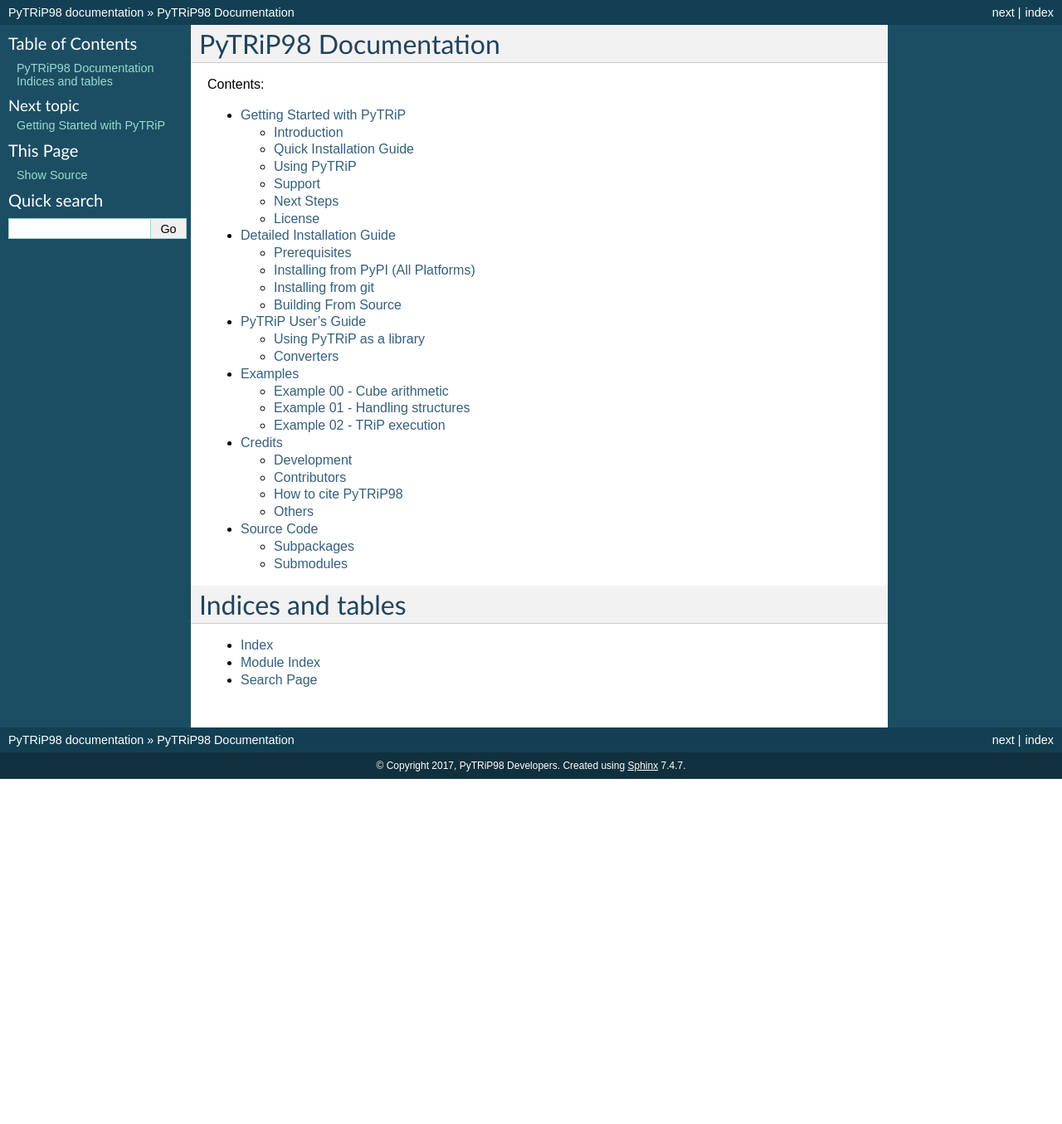
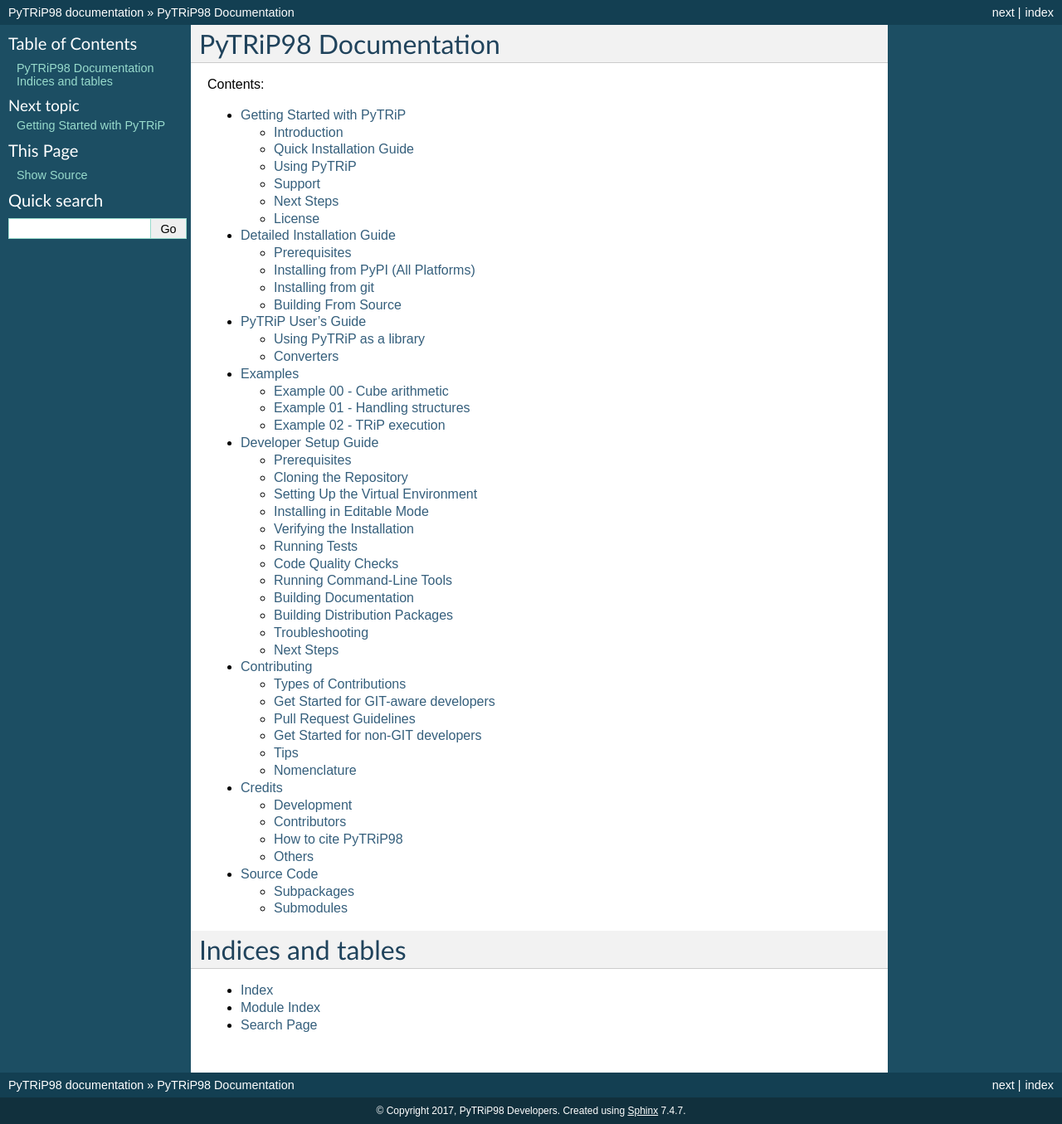
Before and after one commit to pytrip/pytrip, a Sphinx documentation site: the page built from docs/index.rst, in a window 1280 px wide. Shown: the whole page at 83% size. Built offline with Sphinx 7.4.7, drawn with Linux system fonts in a browser that asks for light colours; pages that are not in the unit, such as notebooks, are missing from menus; before the commit the page ends 939 px from its top, so only the background shows below that; part of the change alters nothing that is shown.

Commit message:
Add developer setup guide documentation (#779)
* Initial plan

* Add developer.rst documentation with setup instructions

Co-authored-by: grzanka <7374733+grzanka@users.noreply.github.com>

* Update docs/developer.rst

Co-authored-by: Copilot <175728472+Copilot@users.noreply.github.com>

---------

Co-authored-by: copilot-swe-agent[bot] <198982749+Copilot@users.noreply.github.com>
Co-authored-by: grzanka <7374733+grzanka@users.noreply.github.com>
Co-authored-by: Leszek Grzanka <grzanka@agh.edu.pl>
Co-authored-by: Copilot <175728472+Copilot@users.noreply.github.com>

```diff
--- /dev/null
+++ b/docs/developer.rst
@@ -0,0 +1,217 @@
+.. highlight:: shell
+
+=====================
+Developer Setup Guide
+=====================
+
+This guide provides step-by-step instructions for developers who want to work on the PyTRiP98 source code.
+
+Prerequisites
+=============
+
+Before starting, ensure you have:
+
+* Python 3.9 or later installed (check with ``python3 --version``)
+* Git installed for version control
+* A C compiler (GCC on Linux, Clang on macOS, or MSVC on Windows) for building C extensions
+
+Cloning the Repository
+======================
+
+PyTRiP98 uses Git submodules for test data. When cloning the repository, use the ``--recurse-submodules`` flag to automatically fetch the test data:
+
+::
+
+    git clone --recurse-submodules https://github.com/pytrip/pytrip.git
+
+Change to the project directory:
+
+::
+
+    cd pytrip
+
+If you already cloned the repository without submodules, initialize them with:
+
+::
+
+    git submodule update --init --recursive
+
+Setting Up the Virtual Environment
+==================================
+
+We strongly recommend using a Python virtual environment to isolate your development dependencies.
+
+Create a virtual environment:
+
+::
+
+    python3 -m venv venv
+
+Activate the virtual environment:
+
+On Linux or macOS:
+
+::
+
+    source venv/bin/activate
+
+On Windows:
+
+::
+
+    venv\Scripts\activate
+
+Installing in Editable Mode
+===========================
+
+Install PyTRiP98 in editable mode with test dependencies. This allows you to make changes to the source code and have them immediately reflected without reinstalling:
+
+::
+
+    pip install -e ".[test]"
+
+If your pip complains about NumPy headers, install NumPy first:
+
+::
+
+    pip install numpy
+
+Then retry:
+
+::
+
+    pip install -e ".[test]"
+
+Verifying the Installation
+==========================
+
+After installation, verify that PyTRiP98 is correctly installed by starting a Python interpreter:
+
+::
+
+    python
+
+Then import the module:
+
+::
+
+    >>> import pytrip as pt
+    >>> d1 = pt.DosCube()
+    >>> print("PyTRiP98 is working correctly!")
+
+Press ``Ctrl+D`` (Linux/macOS) or ``Ctrl+Z`` followed by ``Enter`` (Windows) to exit the Python interpreter.
+
+Running Tests
+=============
+
+Run the test suite to verify that everything is working correctly:
+
+::
+
+    python -m pytest tests/
+
+To run a specific test file:
+
+::
+
+    python -m pytest tests/test_file_to_run.py
+
+To run tests with verbose output:
+
+::
+
+    python -m pytest tests/ -v
+
+Code Quality Checks
+===================
+
+Before submitting changes, ensure your code complies with PEP8 standards using flake8:
+
+::
+
+    flake8 pytrip tests
+
+Running Command-Line Tools
+==========================
+
+Once installed in editable mode, the command-line tools are available directly:
+
+::
+
+    cubeslice --help
+
+::
+
+    trip2dicom --help
+
+::
+
+    dicom2trip --help
+
+You can also run the utilities as Python modules:
+
+::
+
+    python -m pytrip.utils.cubeslice --help
+
+Building Documentation
+======================
+
+To build the documentation locally, install the documentation dependencies:
+
+::
+
+    pip install sphinx
+
+Then build the HTML documentation:
+
+::
+
+    cd docs
+    sphinx-build -b html . _build/html
+
+The built documentation will be available in ``docs/_build/html/``.
+
+Building Distribution Packages
+==============================
+
+To build distribution artifacts (wheel and source distribution):
+
+::
+
+    pip install build
+
+::
+
+    python -m build
+
+The built packages will be in the ``dist/`` directory.
+
+Troubleshooting
+===============
+
+**ModuleNotFoundError: No module named 'pytrip'**
+
+This error occurs when PyTRiP98 is not installed in your Python environment. Make sure you:
+
+1. Have activated your virtual environment
+2. Have run ``pip install -e ".[test]"``
+
+**Import errors after updating the code**
+
+If you encounter import errors after pulling new changes from the repository:
+
+1. Update submodules: ``git submodule update --init --recursive``
+2. Reinstall in editable mode: ``pip install -e ".[test]"``
+
+**NumPy header errors during installation**
+
+If you see errors about NumPy headers during the editable install:
+
+1. Install NumPy first: ``pip install numpy``
+2. Then install PyTRiP98: ``pip install -e ".[test]"``
+
+Next Steps
+==========
+
+After setting up your development environment, see the :doc:`contributing` guide for information on how to contribute to the project, including code style guidelines and pull request procedures.
--- a/docs/index.rst
+++ b/docs/index.rst
@@ -12,6 +12,8 @@ Contents:
    user_guide.rst
    interaction_with_trip.rst
    examples.rst
+   developer.rst
+   contributing.rst
    authors.rst
    Source Code <apidoc/pytrip>
 
```
